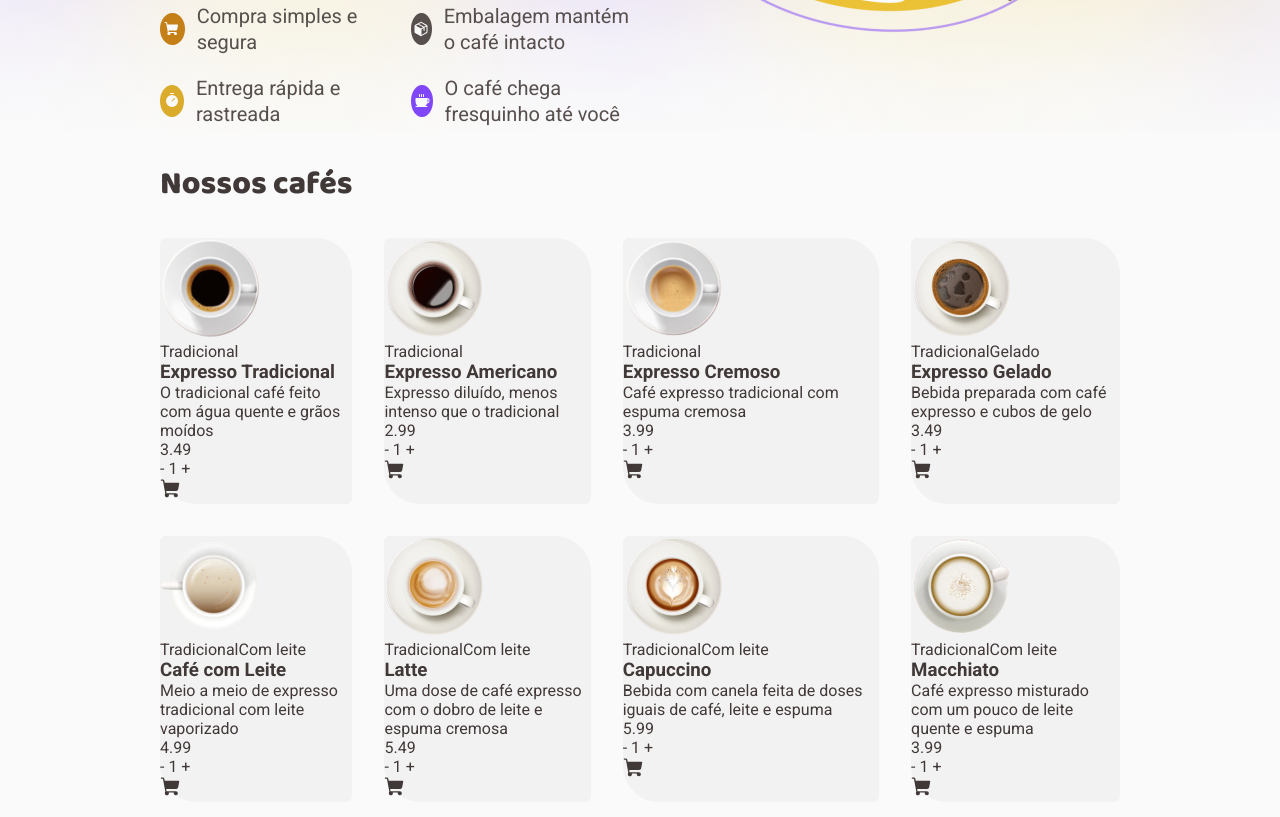
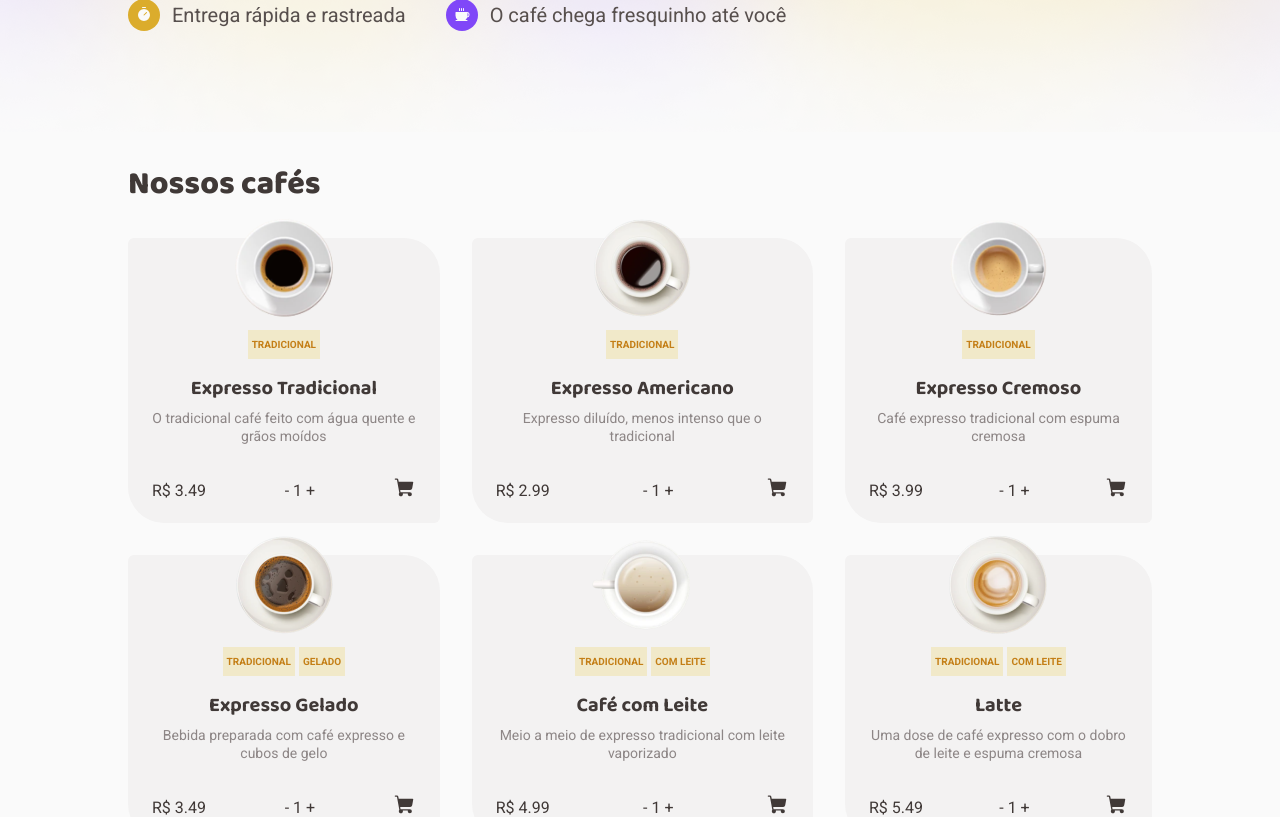
Before and after one commit to RafaelManfrim/Desafio02-Coffee-Delivery, a React (Vite) app: page / in a window 1280 px wide. Shown: the part 520-1337 px from the top of the page. Built offline with nearby package versions, Linux system fonts and the light colour scheme; data requests are answered from the project's data file.

Commit message:
visual homepage quase finalizado

```diff
--- a/src/components/CoffeCard/index.tsx
+++ b/src/components/CoffeCard/index.tsx
@@ -29,7 +29,7 @@ export function CoffeeCard({
 
         <div>
           <div className={styles.priceContainer}>
-            <span>{price}</span>
+            R$ <span>{price}</span>
           </div>
           <div> - 1 + </div>
           <div>
--- a/src/components/CoffeCard/styles.module.scss
+++ b/src/components/CoffeCard/styles.module.scss
@@ -3,6 +3,59 @@
   border-radius: 6px 36px;
 }
 
-.coffeeImageContainer {}
+.coffeeImageContainer {
+  display: flex;
+  justify-content: center;
+  align-items: center;
+  margin-top: -1.25rem;
+  margin-bottom: 0.75rem;
+}
 
-.coffeeTagsContainer {}
+.coffeeTagsContainer {
+  display: flex;
+  justify-content: center;
+  align-items: center;
+  gap: 0.25rem;
+
+  span {
+    text-transform: uppercase;
+    color: var(--yellow-dark);
+    background: var(--yellow-light);
+    padding: 0.5rem 0.25rem;
+    font-weight: bold;
+    font-size: 0.625rem;
+    line-height: 130%;
+    // border-radius: 50%;
+  }
+}
+
+.infoContainer {
+  h3 {
+    color: var(--base-subtitle);
+    font-family: 'Baloo 2', cursive;
+    font-weight: bold;
+    font-size: 1.25rem;
+    text-align: center;
+    margin-top: 1rem;
+    line-height: 130%;
+    padding: 0 1.25rem;
+  }
+
+  p {
+    color: var(--base-label);
+    text-align: center;
+    margin-top: 0.5rem;
+    line-height: 130%;
+    font-size: 0.875rem;
+    padding: 0 1.25rem;
+  }
+
+  >div {
+    margin-top: 2rem;
+
+    display: flex;
+    align-items: center;
+    justify-content: space-between;
+    padding: 0 1.5rem 1.25rem;
+  }
+}
--- a/src/components/Header/styles.module.scss
+++ b/src/components/Header/styles.module.scss
@@ -4,6 +4,10 @@
   align-items: center;
   padding: 2rem 10rem;
   width: 100%;
+
+  @media (max-width: 1440px) {
+    padding: 2rem 8rem;
+  }
 
   @media (max-width: 768px) {
     padding: 2rem 5rem;
--- a/src/pages/Home/index.tsx
+++ b/src/pages/Home/index.tsx
@@ -3,6 +3,7 @@ import { useEffect, useState } from 'react'
 
 import copoImg from '../../assets/copo.png'
 import { CoffeeCard } from '../../components/CoffeCard'
+import { useWindowDimensions } from '../../hooks/useWindowDimensions'
 import { api } from '../../services/api'
 import { CoffeeDTO } from '../../types/CoffeeDTO'
 
@@ -10,6 +11,8 @@ import styles from './styles.module.scss'
 
 export function Home() {
   const [coffees, setCoffees] = useState<CoffeeDTO[]>([])
+
+  const { width } = useWindowDimensions()
 
   useEffect(() => {
     async function loadCoffees() {
@@ -62,10 +65,12 @@ export function Home() {
             </span>
           </div>
         </div>
-        <img
-          src={copoImg}
-          alt="Imagem de copo com uma faixa cinza contendo o logo da Coffe Delivery e vários grão de café ao redor"
-        />
+        {width > 1440 && (
+          <img
+            src={copoImg}
+            alt="Imagem de copo com uma faixa cinza contendo o logo da Coffe Delivery e vários grão de café ao redor"
+          />
+        )}
       </section>
       <main className={styles.listContainer}>
         <h2>Nossos cafés</h2>
--- a/src/pages/Home/styles.module.scss
+++ b/src/pages/Home/styles.module.scss
@@ -9,6 +9,10 @@
   background-repeat: no-repeat;
   background-size: cover;
   background-position: center;
+
+  @media (max-width: 1440px) {
+    padding: 2rem 8rem;
+  }
 
   @media (max-width: 768px) {
     padding: 2rem 5rem;
@@ -80,12 +84,15 @@
     }
 
   }
-
 }
 
 .listContainer {
   padding: 2rem 10rem;
   width: 100%;
+
+  @media (max-width: 1440px) {
+    padding: 2rem 8rem;
+  }
 
   @media (max-width: 768px) {
     padding: 2rem 5rem;
@@ -101,7 +108,19 @@
 
   .productList {
     display: grid;
-    grid-template-columns: auto auto auto auto;
+    grid-template-columns: auto auto auto auto auto;
     gap: 2rem;
+
+    @media (max-width: 1920px) {
+      grid-template-columns: auto auto auto auto;
+    }
+
+    @media (max-width: 1440px) {
+      grid-template-columns: auto auto auto;
+    }
+
+    @media (max-width: 768px) {
+      grid-template-columns: auto auto;
+    }
   }
 }
```
